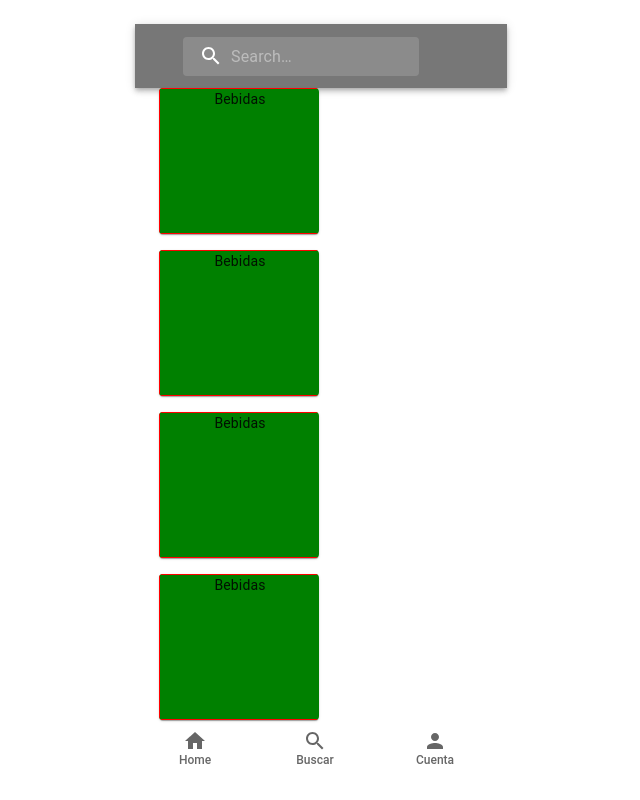
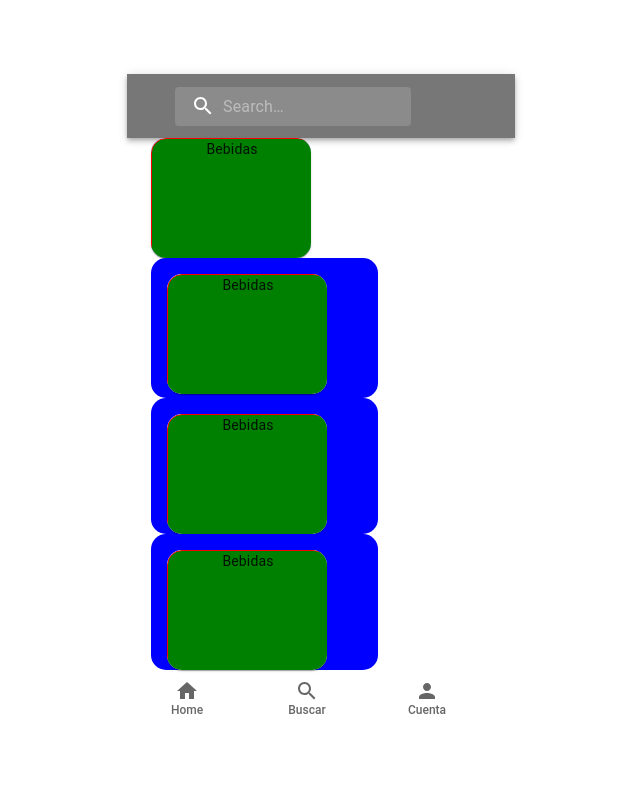
Before and after one commit to No-Country/C9-24T-JavaReact, a React (Vite) app in the folder client/: page /category in a window 1280 px wide. Shown: the whole page, without its empty margins (319-959 px from the left). Built offline with nearby package versions, Linux system fonts and the light colour scheme.

Commit message:
pruebas de estilos

```diff
--- a/client/src/component/Common/CategoryCard/index.jsx
+++ b/client/src/component/Common/CategoryCard/index.jsx
@@ -7,12 +7,21 @@ import Typography from "@mui/material/Typography";
 
 export default function CategoryCard() {
   return (
-    <Card sx={{ width: 160, padding: 0, margin: 0 }}>
+    <Card
+      sx={{
+        width: "160px",
+        height: "120px",
+        padding: 0,
+        margin: 0,
+        borderRadius: "15px",
+      }}
+    >
       <CardContent
         sx={{
           width: "160px",
           height: "120px",
           border: "1px solid red",
+          borderRadius: "15px",
           padding: 0,
           marging: 0,
           backgroundColor: "green",
--- a/client/src/component/pages/CategoryView/index.jsx
+++ b/client/src/component/pages/CategoryView/index.jsx
@@ -4,23 +4,70 @@ import MySearchBar from "../../Common/MySearchBar";
 import NavBar from "../../Layout/NavBar";
 import FilterProduct from "../../FilterProduct";
 import { Container, Grid } from "@mui/material/";
+import { blue } from "@mui/material/colors";
 
 export default function CategoryView() {
   return (
     <>
       <MySearchBar />
-      <Container>
-        <Grid container spacing={2} sx={{ width: 340 }}>
-          <Grid item xs={6} md={8}>
+      <Container sx={{ margin: 0, padding: 0 }}>
+        <Grid container spacing={2} sx={{ width: 340, margin: 0, padding: 0 }}>
+          {/* <CategoryCard />
+          <CategoryCard />
+          <CategoryCard />
+          <CategoryCard /> */}
+          <Grid
+            sx={{
+              borderRadius: "15px",
+              background: "blue",
+              margin: 0,
+              pading: 0,
+            }}
+            /* item
+            xs={6}
+            md={8} */
+          >
             <CategoryCard />
           </Grid>
-          <Grid item xs={6} md={8}>
+          <Grid
+            sx={{
+              borderRadius: "15px",
+              background: "blue",
+              margin: 0,
+              padding: 0,
+              width: "160px",
+              height: "140px",
+            }}
+            item
+            xs={6}
+            md={8}
+          >
             <CategoryCard />
           </Grid>
-          <Grid item xs={6} md={8}>
+          <Grid
+            sx={{
+              borderRadius: "15px",
+              background: "blue",
+              margin: 0,
+              pading: 0,
+            }}
+            item
+            xs={6}
+            md={8}
+          >
             <CategoryCard />
           </Grid>
-          <Grid item xs={6} md={8}>
+          <Grid
+            sx={{
+              borderRadius: "15px",
+              background: "blue",
+              margin: 0,
+              pading: 0,
+            }}
+            item
+            xs={6}
+            md={8}
+          >
             <CategoryCard />
           </Grid>
         </Grid>
```
